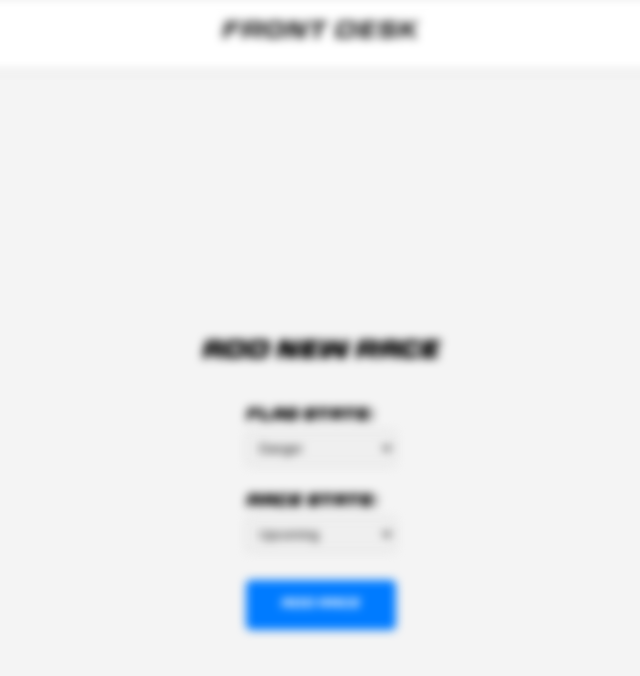
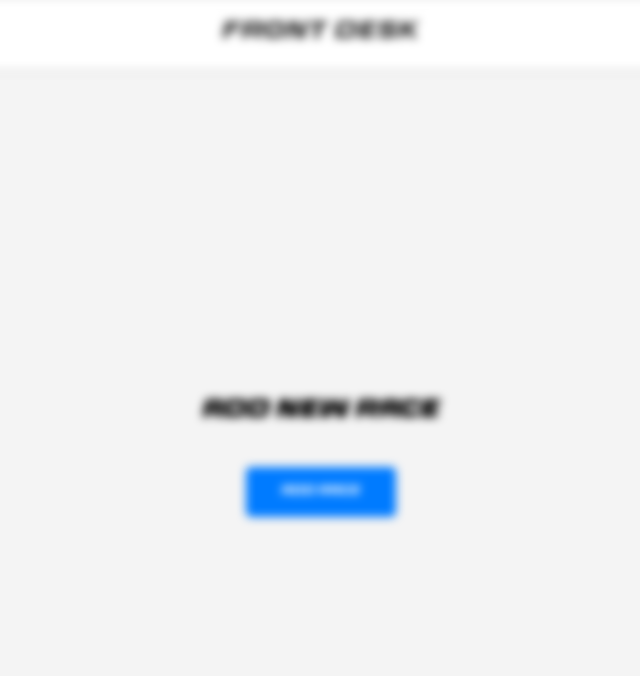
Before and after one commit to nadiaharb/racetrack, a website: page views/front-desk.html in a window 1280 px wide. Shown: the whole page, without its empty margins (319-959 px from the left). Drawn offline with nearby package versions, Linux system fonts and the light colour scheme; no server answers; files whose address does not match are found by name.

Commit message:
add button

```diff
--- a/views/front-desk.html
+++ b/views/front-desk.html
@@ -21,25 +21,24 @@
     <h2>Add New Race</h2>
     <form id="addRaceForm">
 
+        <button type="submit">Add Race</button>
 
-        <label for="flagState">Flag State:</label>
-        <select id="flagState" name="flagState">
+        <label for="flagState" style="display: none;">Flag State:</label>
+        <select id="flagState" name="flagState" style="display: none;">
 
             <option value="Danger">Danger</option>
 
 
         </select><br><br>
 
-        <label for="raceState">Race State:</label>
-        <select id="raceState" name="raceState">
+        <label for="raceState" style="display: none;">Race State:</label>
+        <select id="raceState" name="raceState" style="display: none;">
             <option value="Upcoming">Upcoming</option>
 
 
         </select><br><br>
 
 
-
-        <button type="submit">Add Race</button>
     </form>
 
 
```
Also changed, not shown: 1 other file.
